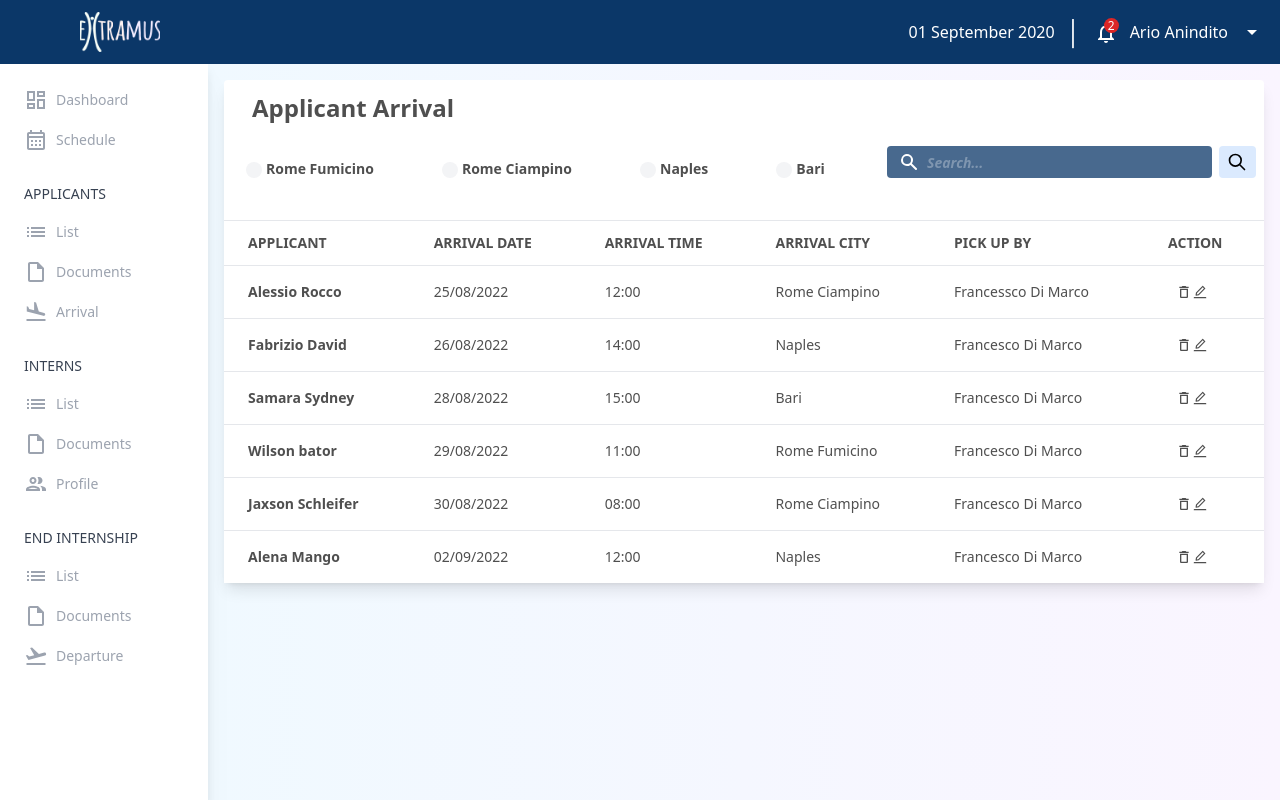
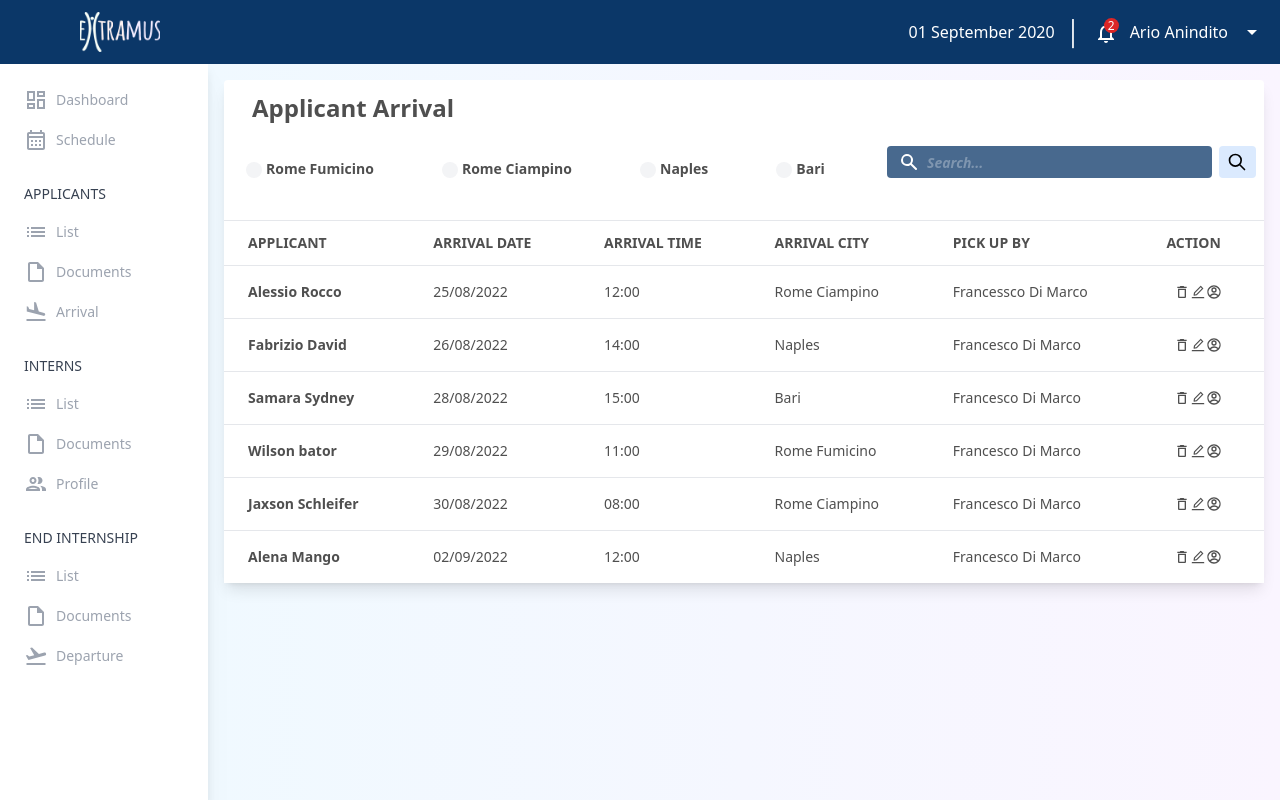
Before and after one commit to erenkahraman/HR-Platform, a Next.js app: page /applicants/Arrival in a window 1280 px wide. Built offline with nearby package versions, Linux system fonts and the light colour scheme.

Commit message:
changes arrival

```diff
--- a/pages/applicants/Arrival.jsx
+++ b/pages/applicants/Arrival.jsx
@@ -3,6 +3,7 @@ import Image from "next/image";
 import Link from "next/link";
 import {MdDeleteOutline} from "react-icons/md"
 import {AiOutlineEdit} from "react-icons/ai"
+import {RiAccountCircleLine} from "react-icons/ri"
 
 export default function ApplicantsList() {
 	return (
@@ -142,6 +143,7 @@ export default function ApplicantsList() {
 										<div className="flex flex-row ml-2">
 											<MdDeleteOutline />
 											<AiOutlineEdit />
+											<RiAccountCircleLine />
 										</div>
 									</td>
 								</tr>
@@ -187,6 +189,7 @@ export default function ApplicantsList() {
 										<div className="flex flex-row ml-2">
 											<MdDeleteOutline />
 											<AiOutlineEdit />
+											<RiAccountCircleLine />
 										</div>
 									</td>
 								</tr>
@@ -232,6 +235,7 @@ export default function ApplicantsList() {
 										<div className="flex flex-row ml-2">
 											<MdDeleteOutline />
 											<AiOutlineEdit />
+											<RiAccountCircleLine />
 										</div>
 									</td>
 								</tr>
@@ -277,6 +281,7 @@ export default function ApplicantsList() {
 										<div className="flex flex-row ml-2">
 											<MdDeleteOutline />
 											<AiOutlineEdit />
+											<RiAccountCircleLine />
 										</div>
 									</td>
 								</tr>
@@ -329,6 +334,7 @@ export default function ApplicantsList() {
 										<div className="flex flex-row ml-2">
 											<MdDeleteOutline />
 											<AiOutlineEdit />
+											<RiAccountCircleLine />
 										</div>
 									</td>
 								</tr>
@@ -381,6 +387,7 @@ export default function ApplicantsList() {
 									<div className="flex flex-row ml-2">
 											<MdDeleteOutline />
 											<AiOutlineEdit />
+											<RiAccountCircleLine />
 										</div>
 									</td>
 								</tr>
```
